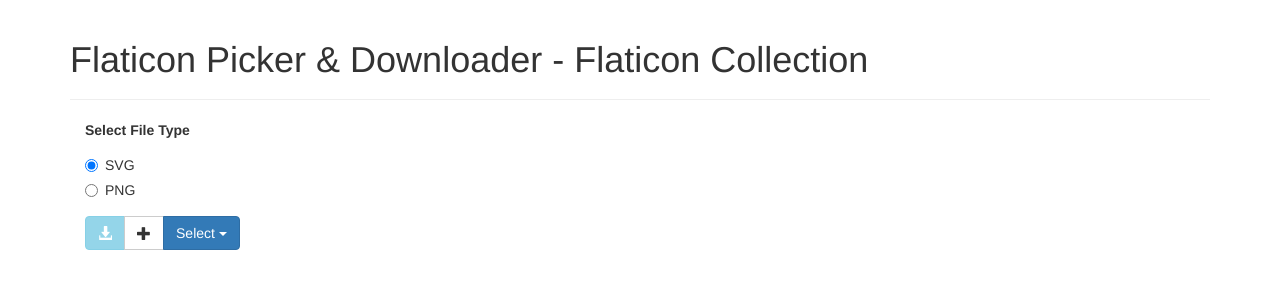
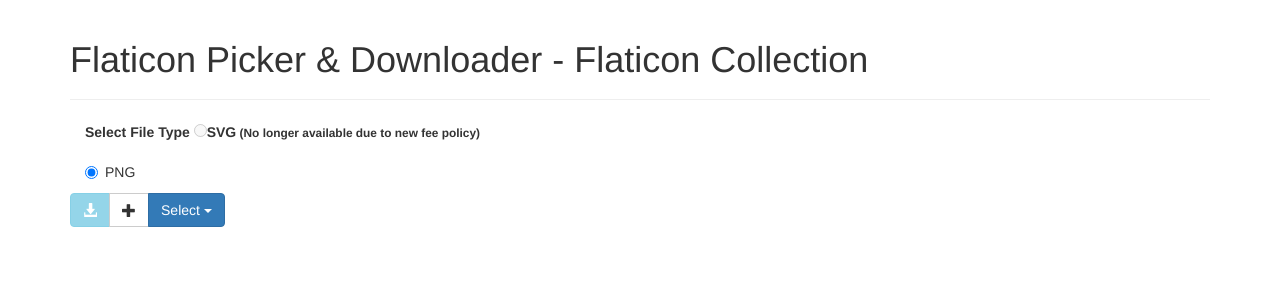
Before and after one commit to mucahittopal/flaticon-picker, a PHP site: page / in a window 1280 px wide. Shown: the top 300 px of the page. Run offline with PHP 8.4, Linux system fonts and the light colour scheme.

Commit message:
Update index.php
Updated so that only png is available.

```diff
--- a/index.php
+++ b/index.php
@@ -55,11 +55,10 @@
   <div class="col-sm-12">
     <div class="form-group">
       <label>Select File Type</label>
-      <div class="radio">
-        <label><input type="radio" class="flatIconType" name="type" value="true" checked>SVG</label>
+        <label><input type="radio" class="flatIconType" name="type" value="true" disabled>SVG<small> (No longer available due to new fee policy)</small></label>
       </div>
       <div class="radio">
-        <label><input type="radio" class="flatIconType" name="type" value="false">PNG</label>
+        <label><input type="radio" class="flatIconType" name="type" value="false" checked>PNG</label>
       </div>
     </div>
     <div class="btn-group">
```
